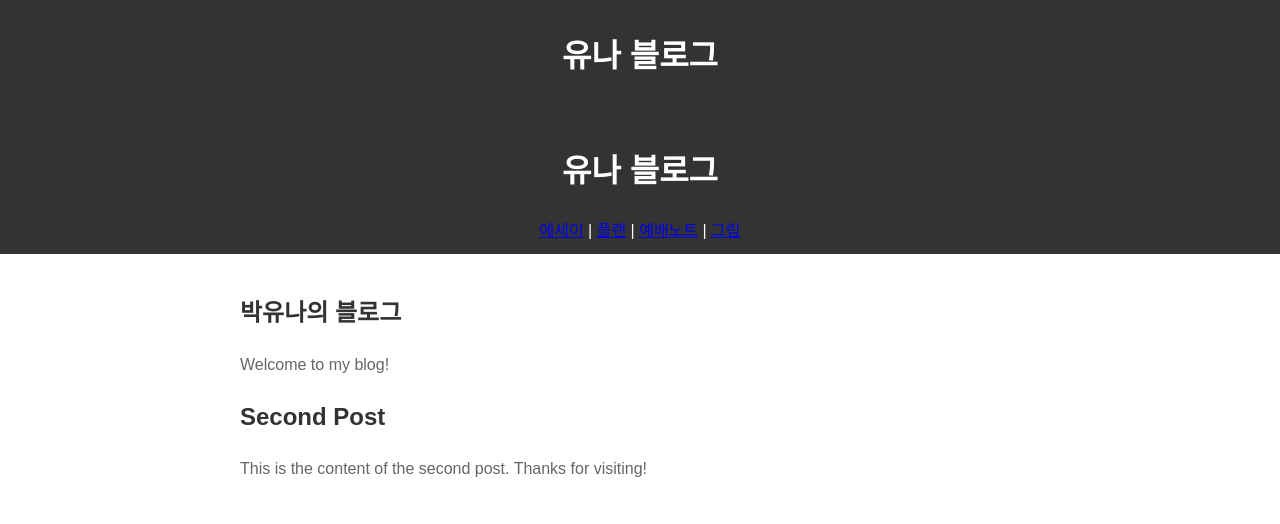
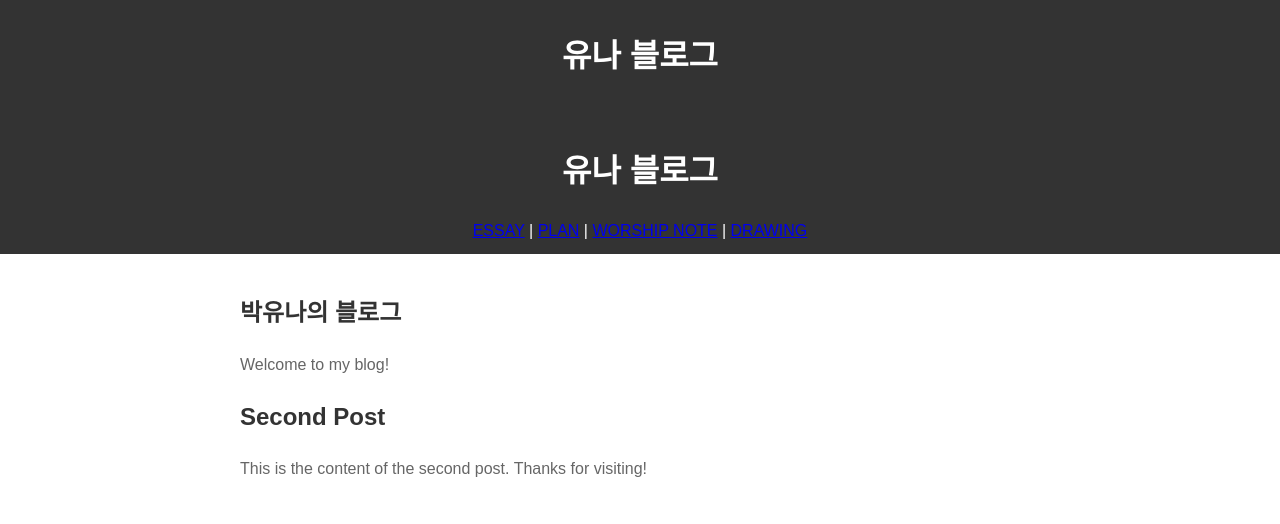
Before and after one commit to yuna2012/yuna.github.io, a plain HTML site: page index.html in a window 1280 px wide. Drawn offline with Linux system fonts and the light colour scheme.

Commit message:
Update index.html

```diff
--- a/index.html
+++ b/index.html
@@ -40,10 +40,10 @@
     <header>
     <h1>유나 블로그</h1>
     <nav>
-        <a href="essay.html">에세이</a> |
-        <a href="plan.html">플랜</a> |
-        <a href="worship.html">예배노트</a> |
-        <a href="art.html">그림</a>
+        <a href="essay.html">ESSAY</a> |
+        <a href="plan.html">PLAN</a> |
+        <a href="worship.html">WORSHIP NOTE</a> |
+        <a href="art.html">DRAWING</a>
     </nav>
 </header>
     <div class="container">
```
